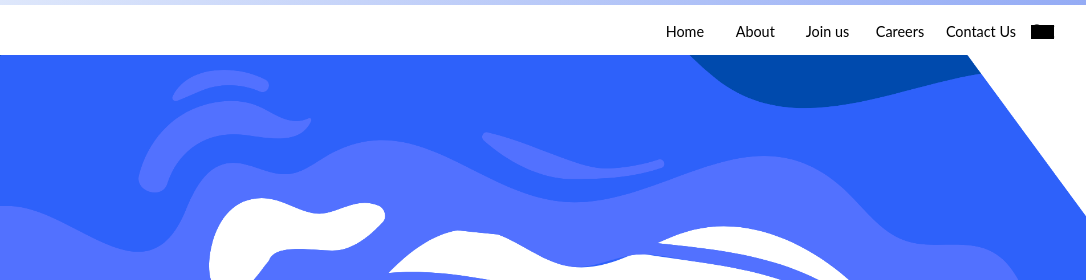
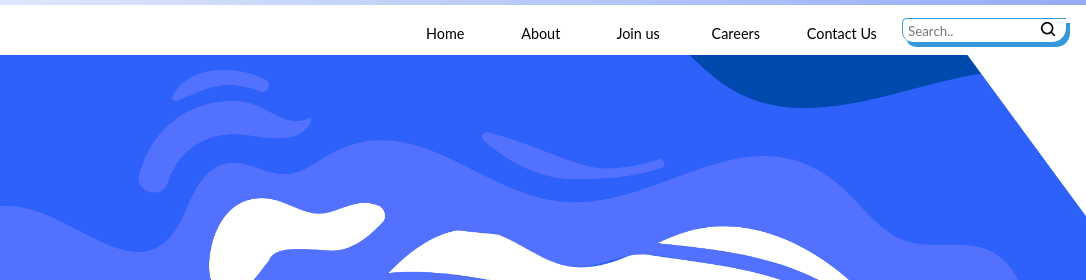
Before and after one commit to SOUMYAPRATAPSINGH/project0, a plain HTML site: page index.html in a window 1280 px wide. Shown: the top 280 px of the page, 194-1280 px from the left. Drawn offline with Linux system fonts and the light colour scheme.

Commit message:
search bar

```diff
--- a/index.html
+++ b/index.html
@@ -26,8 +26,10 @@
          <li class="nav-item"><a href="#">Join us</a></li>
          <li class="nav-item"><a href="#">Careers</a></li>
          <li class="nav-item"><a href="#">Contact Us</a></li>
-        <li class="active"> <i class="fas fa-search" style="background-color: black;"id="search-icon">i</i>
-         <input class="search-input active" type="text" placeholder="Search.."></li>
+         <div class="search-bar">
+          <input class="search-input active" type="text" placeholder="Search.."></li>
+          <a href=""><img src="icons/search.png" alt=""></a>
+         </div>
        </ul>
      </nav>
      </div>
--- a/style.css
+++ b/style.css
@@ -76,7 +76,11 @@
     display: grid;
     grid-template-columns: repeat(6,1fr);
     justify-self: end;
+    margin-left: 300px;
+  }
 
+  .navbar ul li{
+    margin-top: 5px;
   }
 
   .nav-item a {
@@ -134,52 +138,31 @@
 
   /* SEARCH FUNCTION */
 
-  #search-icon {
-    font-size: 0.9rem;
-    margin-top: 3px;
-    margin-left: 15px;
-    transition: color 0.3s ease-out;
+  .search-bar{
+    display: flex;
+    background-color: white;
+    margin-right: 20px;
+    border-top-left-radius: 1px solid #3498db;
+    border-top-left-radius: 5px;
+    border-bottom-right-radius: 14px;
+    border-bottom-left-radius: 10px;
+    box-shadow: 4px 5px #3498db;
+    border-left: 1px solid #3498db;
+    border-top: 1px solid #3498db;
+  }
+  .search-input {
+    margin-right: 10px;
+    border-radius: 10px;
+    outline: none;
+    border: none;
+    margin-left: 5px;
+    width: 100px;
   }
 
-  #search-icon:hover {
-    color: #3498db;
-    cursor: pointer;
-  }
-
-
-  .search {
-    transform: translate(-35%);
-    -webkit-transform: translate(-35%);
-    transition: transform 0.7s ease-in-out;
-    color: #3498db;
-  }
-
-  .no-search {
-    transform: translate(0);
-    transition: transform 0.7s ease-in-out;
-  }
-
-  .search-input {
-    position: absolute;
-    top: -4px;
-    right: -125px;
-    opacity: 0;
-    z-index: -1;
-    transition: opacity 0.6s ease;
-  }
-
-  .search-input .active {
-    opacity: 1;
-    z-index: 0;
-
-  }
-
-   input  {
-    border: 0;
-    border-left: 1px solid #ccc;
-    border-radius: 0; /* FOR SAFARI */
-    outline:0;
-    padding:5px;
+  .search-bar img{
+    height: 20px;
+    width: 20px;
+    margin-right: 8px;
   }
 
   /* MOBILE MENU & ANIMATION */
```
Also changed, not shown: icons/search.png (added).
